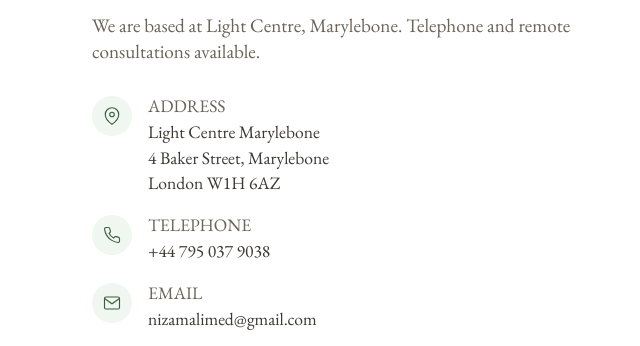
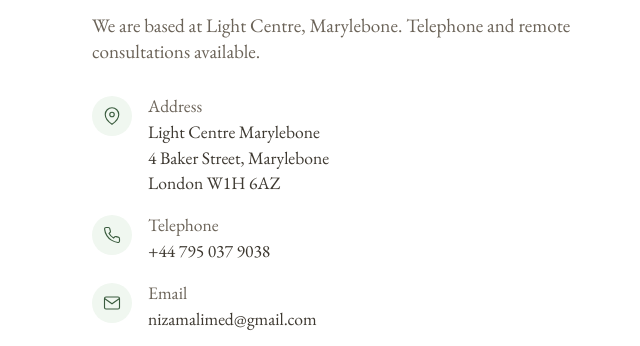
Before and after one commit to matrixdex/naturecurecentre, a plain HTML site: page index.html in a window 1280 px wide. Shown: the part 7438-7784 px from the top of the page, 0-640 px from the left. Drawn offline with nearby package versions, Linux system fonts and the light colour scheme.

Commit message:
Contact labels: normal capitalisation
Co-Authored-By: Claude Opus 5.5 <noreply@anthropic.com>
Claude-Session: https://claude.ai/code/session_01R2nobFMpT83RnbTTmYE97q

```diff
--- a/css/style.css
+++ b/css/style.css
@@ -1436,4 +1436,4 @@ footer {
 .home .contact-detail-text strong,
 .home .footer-bottom p,
 .home .footer-bottom-links a { line-height: 1.125; }  /* was 1.5 */
-.home .contact-detail-text strong { text-transform: uppercase; font-weight: 400; }
+.home .contact-detail-text strong { text-transform: none; font-weight: 400; }
```
